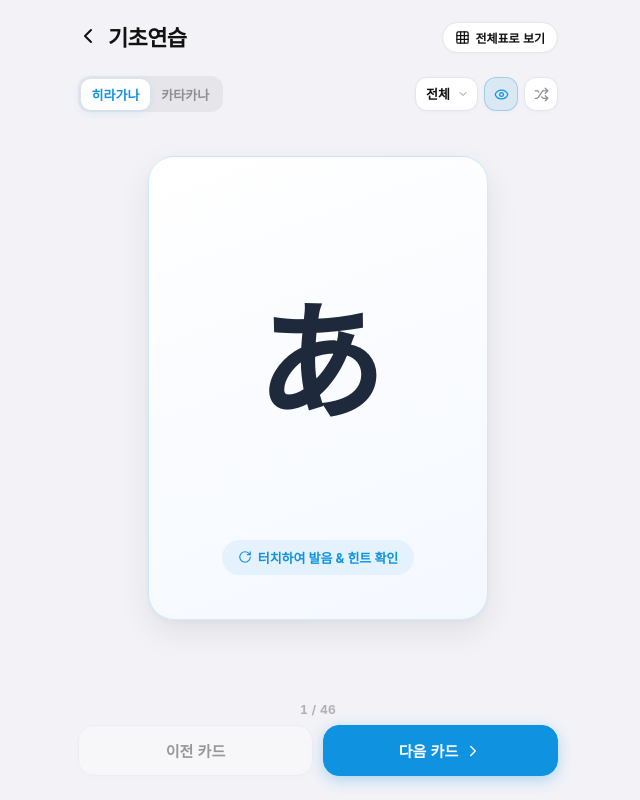
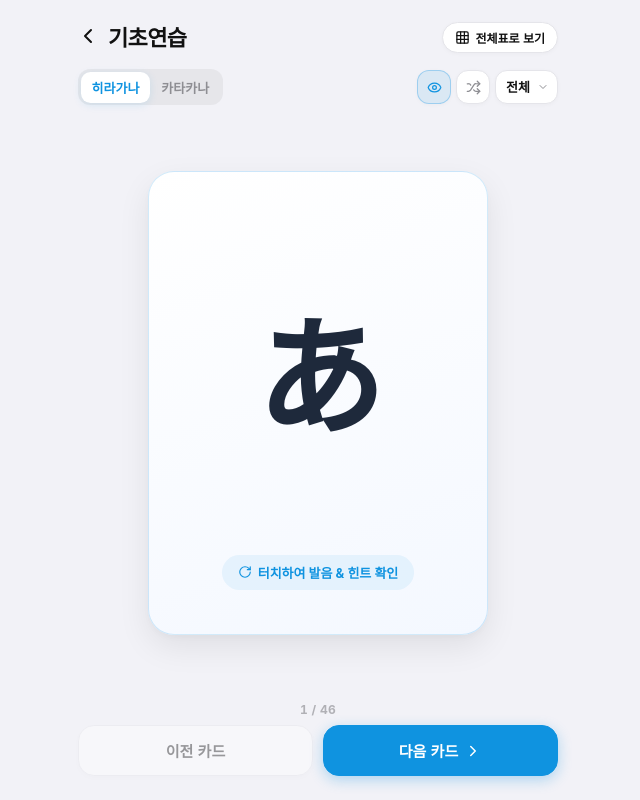
Before and after one commit to yonroku46/mk-lp, a Next.js app: page /benkyo in a window 1280 px wide. Shown: the whole page, without its empty margins (322-962 px from the left). Built offline with nearby package versions, Linux system fonts and the light colour scheme.

Commit message:
benkyo page mod

```diff
--- a/src/app/benkyo/page.tsx
+++ b/src/app/benkyo/page.tsx
@@ -386,18 +386,6 @@ export default function BenkyoPage() {
           </div>
 
           <div className="toolbar-actions">
-            <select
-              className="row-select-dropdown"
-              value={selectedRow}
-              onChange={(e) => setSelectedRow(e.target.value)}
-            >
-              {ROW_GROUPS.map((row) => (
-                <option key={row} value={row}>
-                  {row}
-                </option>
-              ))}
-            </select>
-
             {viewMode === 'flashcard' && (
               <>
                 <button
@@ -417,6 +405,17 @@ export default function BenkyoPage() {
                 </button>
               </>
             )}
+            <select
+              className="row-select-dropdown"
+              value={selectedRow}
+              onChange={(e) => setSelectedRow(e.target.value)}
+            >
+              {ROW_GROUPS.map((row) => (
+                <option key={row} value={row}>
+                  {row}
+                </option>
+              ))}
+            </select>
           </div>
         </div>
 
@@ -454,7 +453,7 @@ export default function BenkyoPage() {
                       <div className="main-char">{activeCard.char}</div>
                       <div className="sub-pronunciation">
                         <span className="romaji">{activeCard.romaji}</span>
-                        <span className="korean">[{activeCard.korean}]</span>
+                        <span className="korean">{activeCard.korean}</span>
                       </div>
                     </div>
 
--- a/src/styles/globals.scss
+++ b/src/styles/globals.scss
@@ -2052,6 +2052,7 @@ main {
     align-items: center;
     justify-content: space-between;
     gap: 6px;
+    margin-top: -7px;
 
     .benkyo-tab-group {
       display: flex;
@@ -2087,7 +2088,7 @@ main {
     .toolbar-actions {
       display: flex;
       align-items: center;
-      gap: 6px;
+      gap: 5px;
       flex-shrink: 0;
 
       .row-select-dropdown {
@@ -2282,6 +2283,7 @@ main {
     height: 58dvh;
     max-height: 500px;
     margin: auto 0;
+    margin-bottom: -7px;
     perspective: 1000px;
     cursor: pointer;
     user-select: none;
@@ -2399,10 +2401,10 @@ main {
           }
 
           .sub-pronunciation {
-            margin-top: 12px;
             display: flex;
-            align-items: center;
-            gap: 8px;
+            align-items: baseline;
+            height: 35px;
+            margin-bottom: -35px;
 
             .romaji {
               font-size: 1.75rem;
@@ -2416,6 +2418,13 @@ main {
               font-weight: 800;
               color: #0f93e0;
               letter-spacing: -0.02em;
+              &::before {
+                content: "/";
+                color: #0f93e070;
+                font-weight: 700;
+                letter-spacing: -0.02em;
+                margin: 0 4px;
+              }
             }
           }
         }
```
